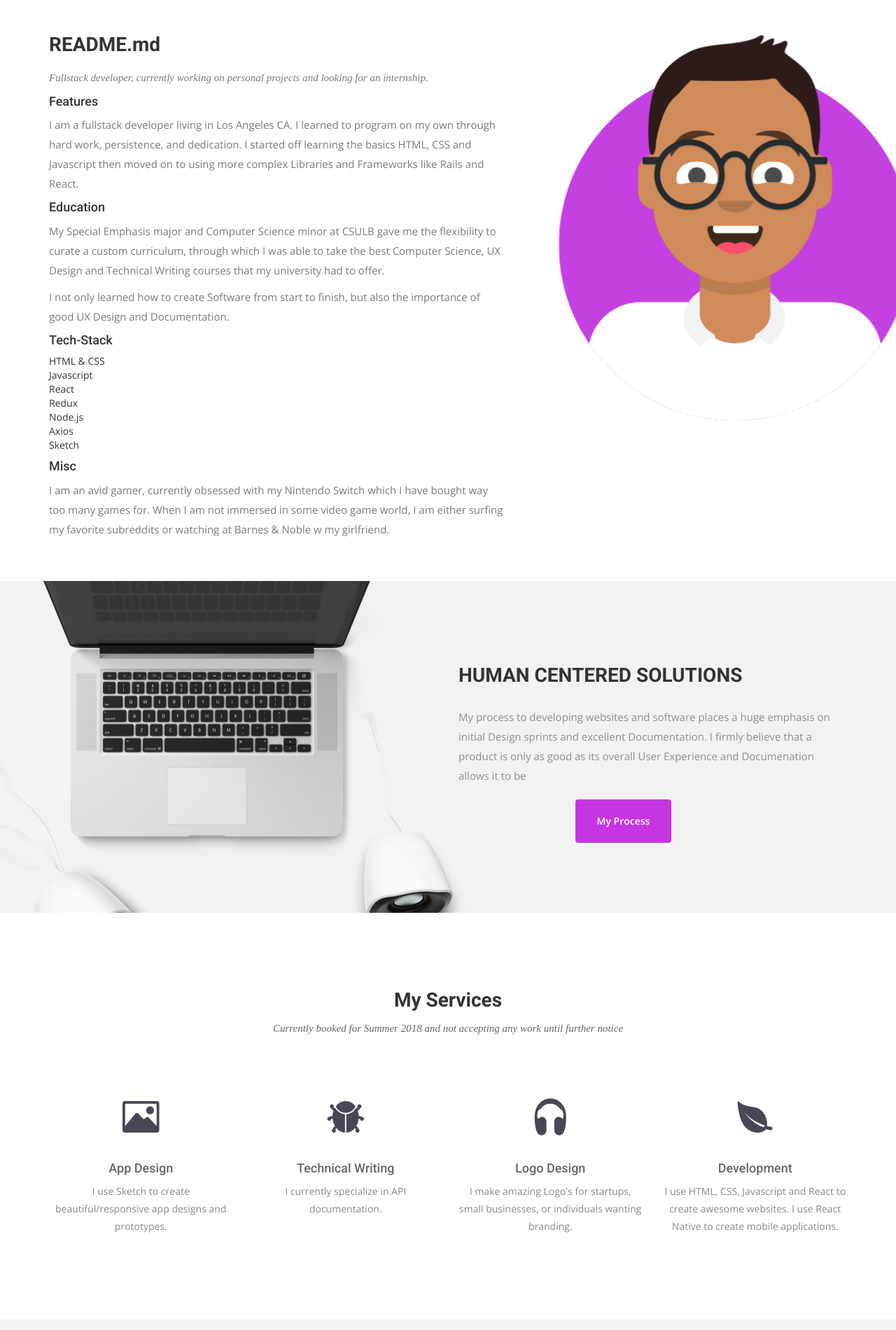
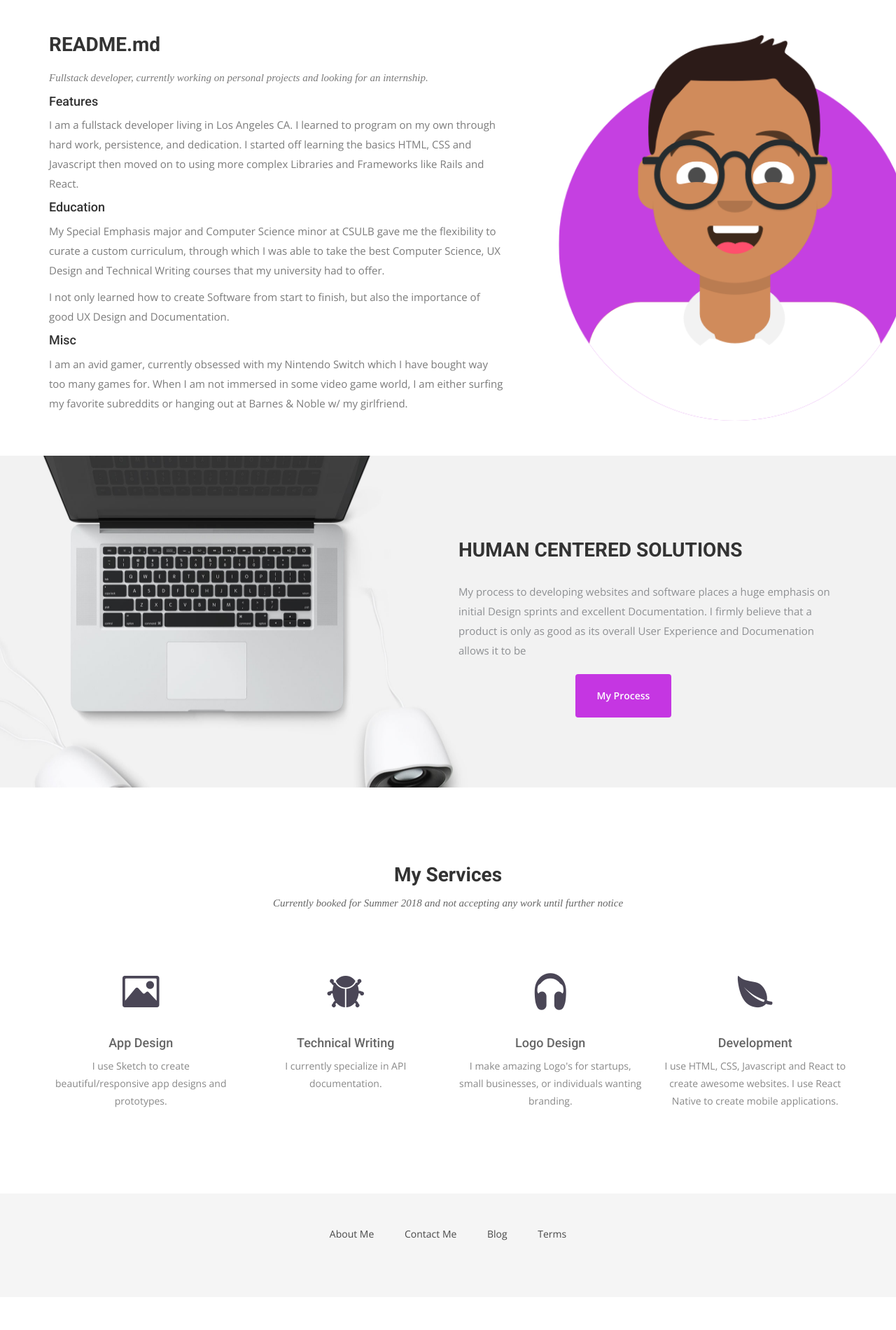
Before and after one commit to Kingslayyerr/Kingslayyerr.github.io, a Jekyll site: the page built from index.html, in a window 1280 px wide. Shown: the part 992-2892 px from the top of the page at 70% size. Built offline with Jekyll 4.4.1, drawn with Linux system fonts in a browser that asks for light colours; nearby versions of some CDN libraries; some web fonts are replaced; after the commit the page ends 2845 px from its top, so only the background shows below that.

Commit message:
new edits

```diff
--- a/css/airspace.css
+++ b/css/airspace.css
@@ -40,7 +40,7 @@ p {
 ul {
   padding: 0;
   margin: 0;
-  list-style: none;
+  list-style-type: circle;
 }
 a,
 a:active,
--- a/index.html
+++ b/index.html
@@ -35,19 +35,9 @@ permalink: /
               me the flexibility to curate a custom curriculum, through which I was able to take the best
               Computer Science, UX Design and Technical Writing courses that my university had to offer.</p>
               <p>I not only learned how to create Software from start to finish, but also the importance of good UX Design and Documentation.</p>
-          <h4>Tech-Stack</h4>
-          <ul>
-            <li>HTML & CSS</li>
-            <li>Javascript</li>
-            <li>React</li>
-            <li>Redux</li>
-            <li>Node.js</li>
-            <li>Axios</li>
-            <li>Sketch</li>
-          </ul>
           <h4>Misc</h4>
           <p>I am an avid gamer, currently obsessed with my Nintendo Switch which I have bought way too many games for.
-          When I am not immersed in some video game world, I am either surfing my favorite subreddits or watching at Barnes & Noble w my girlfriend.</p>
+          When I am not immersed in some video game world, I am either surfing my favorite subreddits or hanging out at Barnes & Noble w/ my girlfriend.</p>
         </div>
       </div><!-- .col-md-7 close -->
       <div class="col-md-5 col-sm-12">
```
